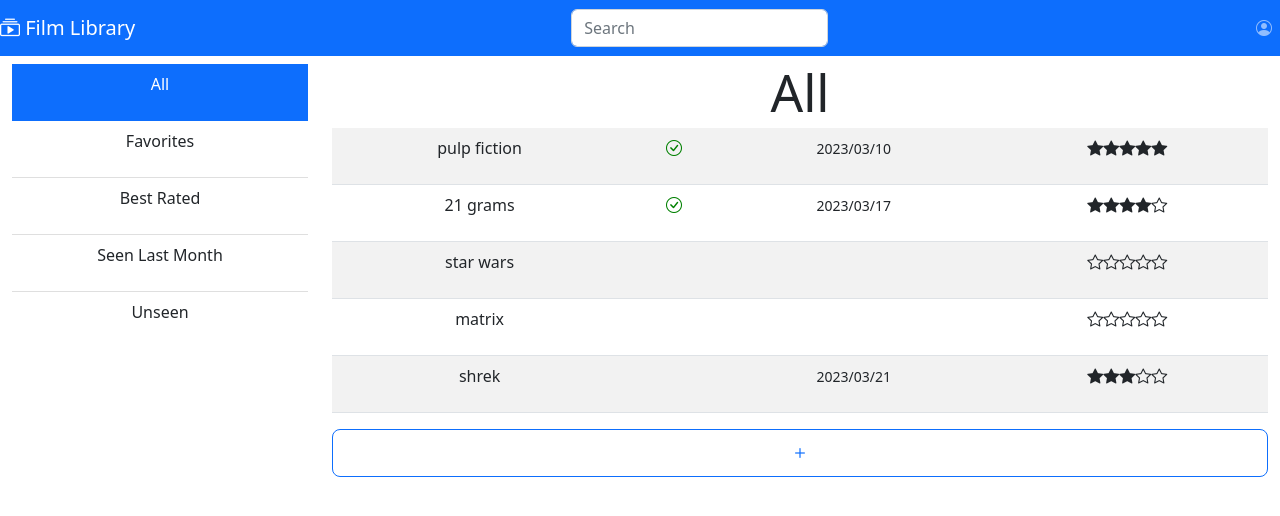
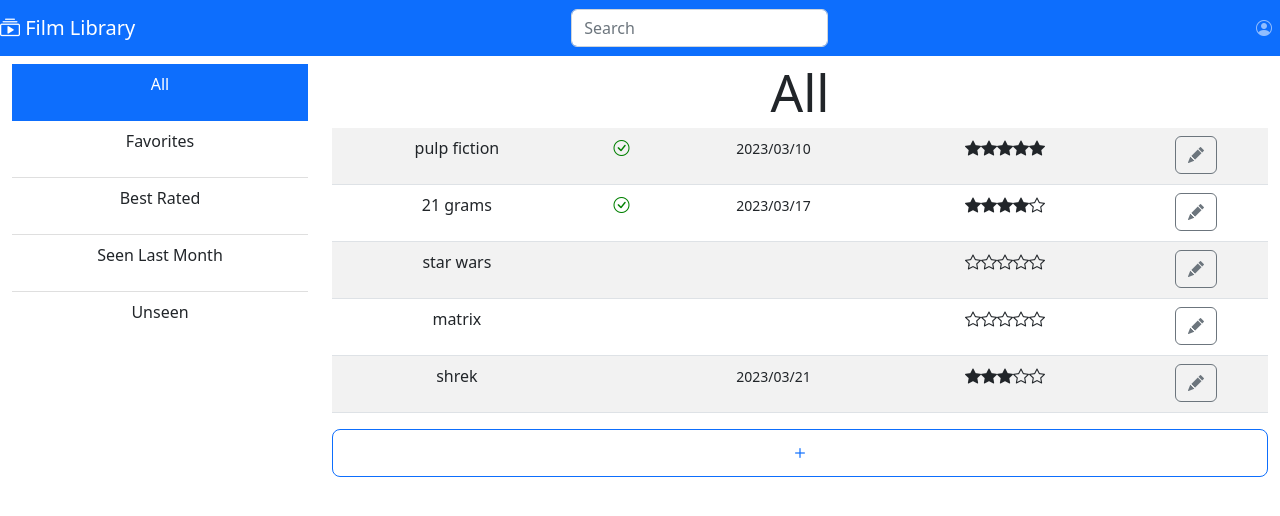
Before and after one commit to lidlessey3/WebAppILabs, a React (Vite) app in the folder reactLabs/: page / in a window 1280 px wide. Shown: the top 516 px of the page. Built offline with nearby package versions, Linux system fonts and the light colour scheme.

Commit message:
Implemented add and modify form

```diff
--- a/reactLabs/src/App.jsx
+++ b/reactLabs/src/App.jsx
@@ -27,7 +27,7 @@ function Movie(id, title, favorite = false, date = undefined, rating = undefined
   this.print = () => console.log("Id: ", this.id, ", Title: ", this.title, ", Favorite: ", this.favorite, ", Watch date: ", this.date != undefined ? this.date.format("YYYY-MM-DD") : "<not defined>", ", Score: ", this.rating, ".");
 }
 
-const Films = [new Movie(0, "pulp fiction", true, "03/10/2023", 5),
+const FILMS = [new Movie(0, "pulp fiction", true, "03/10/2023", 5),
 new Movie(1, "21 grams", true, "03/17/2023", 4),
 new Movie(2, "star wars"), new Movie(3, "matrix"),
 new Movie(4, "shrek", false, "03/21/2023", 3)];
@@ -51,6 +51,8 @@ const isSeenLastMonth = (film) => {
 
 function App() {
   const [activeFilter, setActiveFilter] = useState('filter-all');
+  const [films, setFilms] = useState(FILMS);
+  const [nextID, setNextID] = useState(5);
 
   return (
     <>
@@ -61,7 +63,7 @@ function App() {
             <LateralBar filters={filters} selected={activeFilter} updateFunc={setActiveFilter}></LateralBar>
           </Col>
           <Col md={8} xl={9} >
-            <FilmList films={Films} filter={filters[activeFilter]}></FilmList>
+            <FilmList films={films} filter={filters[activeFilter]} setFilms={setFilms} nextID={nextID} advanceID={() => setNextID(nextID + 1)}></FilmList>
           </Col>
         </Row>
       </Container>
--- a/reactLabs/src/components/filmList.jsx
+++ b/reactLabs/src/components/filmList.jsx
@@ -2,6 +2,26 @@ import 'dayjs';
 import { useState } from 'react';
 import { Table, Button, Collapse } from 'react-bootstrap/'
 import NewFilmForm from './newFilmForm';
+import dayjs from 'dayjs'
+
+function Movie(id, title, favorite = false, date = undefined, rating = undefined) {
+  this.id = id;
+  this.title = title;
+  this.favorite = favorite;
+  if (date != undefined)
+    this.date = dayjs(date);
+  if (rating != undefined)
+    this.rating = rating < 1 ? 1 : rating > 5 ? 5 : rating;
+  this.watch = (date, rating) => {
+    this.date = dayjs(date);
+    this.rating = rating < 1 ? 1 : rating > 5 ? 5 : rating;
+  };
+  this.reset = () => {
+    this.date = undefined;
+    this.rating = undefined;
+  }
+  this.print = () => console.log("Id: ", this.id, ", Title: ", this.title, ", Favorite: ", this.favorite, ", Watch date: ", this.date != undefined ? this.date.format("YYYY-MM-DD") : "<not defined>", ", Score: ", this.rating, ".");
+}
 
 let FilmList = (props) => {
   const [addFormVisible, setAddFormVisible] = useState(false);
@@ -9,28 +29,62 @@ let FilmList = (props) => {
   const [FormFavorite, setFormFavorite] = useState(false);
   const [FormDate, setFormDate] = useState(undefined);
   const [FormRating, setFormRating] = useState(undefined);
+  const [FormID, setFormID] = useState(props.nextID);
+
+  const resetForm = () => {
+    setFormTitle('');
+    setFormFavorite(false);
+    setFormDate(undefined);
+    setFormRating(undefined);
+    setFormID(props.nextID);
+  }
 
   return (
     <>
       <h1>{props.filter.label}</h1>
       <Table striped>
         <tbody>
-          {props.films.filter(props.filter.filterFunction).map((film) => <FilmRow filmData={film} key={film.id} />)}
+          {props.films.filter(props.filter.filterFunction).map((film) => <FilmRow filmData={film} key={film.id} editForm={() => {
+            setAddFormVisible(true);
+            setFormID(film.id);
+            setFormTitle(film.title);
+            setFormFavorite(film.favorite);
+            setFormDate(film.date);
+            setFormRating(film.rating);
+          }} />)}
         </tbody>
       </Table>
       <Collapse in={addFormVisible}>
         <div>
           <NewFilmForm title={FormTitle} favorite={FormFavorite} date={FormDate} rating={FormRating}
-            setTitle={setFormTitle} setFavorite={setFormFavorite} setDate={setFormDate} setRating={setFormRating}></NewFilmForm>
+            setTitle={setFormTitle} setFavorite={setFormFavorite} setDate={setFormDate} setRating={setFormRating}
+            success={() => {
+              let newFilms = props.films.map((film) => new Movie(film.id, film.title, film.favorite, film.date, film.rating));
+              if (FormID == props.nextID) {
+                let newFilm = new Movie(props.nextID, FormTitle, FormFavorite, FormDate, FormRating);
+                props.advanceID();
+                newFilms.push(newFilm);
+              }
+              else {
+                for (let i = 0; i < newFilms.length; i++) {
+                  if (newFilms[i].id === FormID) {
+                    newFilms[i].title = FormTitle;
+                    newFilms[i].favorite = FormFavorite;
+                    newFilms[i].date = FormDate;
+                    newFilms[i].rating = FormRating;
+                  }
+                }
+              }
+              resetForm();
+              setAddFormVisible(false);
+              props.setFilms(newFilms);
+            }}></NewFilmForm>
         </div>
       </Collapse>
       <div className='d-grid gap-2'>
         <Button variant={addFormVisible ? 'outline-danger' : 'outline-primary'} size="lg" onClick={() => {
           if (addFormVisible) {
-            setFormTitle('');
-            setFormFavorite(false);
-            setFormDate(undefined);
-            setFormRating(undefined);
+            resetForm();
           }
           setAddFormVisible(!addFormVisible);
         }}>
@@ -63,6 +117,11 @@ function FilmRow(props) {
       <td>
         <Rating rating={props.filmData.rating} maxStars={5} />
       </td>
+      <td>
+        <Button variant='outline-secondary' onClick={props.editForm}>
+          <i class="bi bi-pencil-fill"></i>
+        </Button>
+      </td>
     </tr>
   );
 }
--- a/reactLabs/src/components/newFilmForm.jsx
+++ b/reactLabs/src/components/newFilmForm.jsx
@@ -5,7 +5,7 @@ import 'dayjs';
 function NewFilmForm(props) {
     return (
         <>
-            <Form id="FilmForm">
+            <Form id="FilmForm" onSubmit={props.success}>
                 <Form.Control className='FilmFormElem' id="FormTitle" type='text' placeholder='Title...'
                     value={props.title} onChange={(x) => props.setTitle(x.target.value)}></Form.Control>
                 <Form.Check className='FilmFormElem' id="FormFavourite" type='checkbox' label='Favorite'
```
